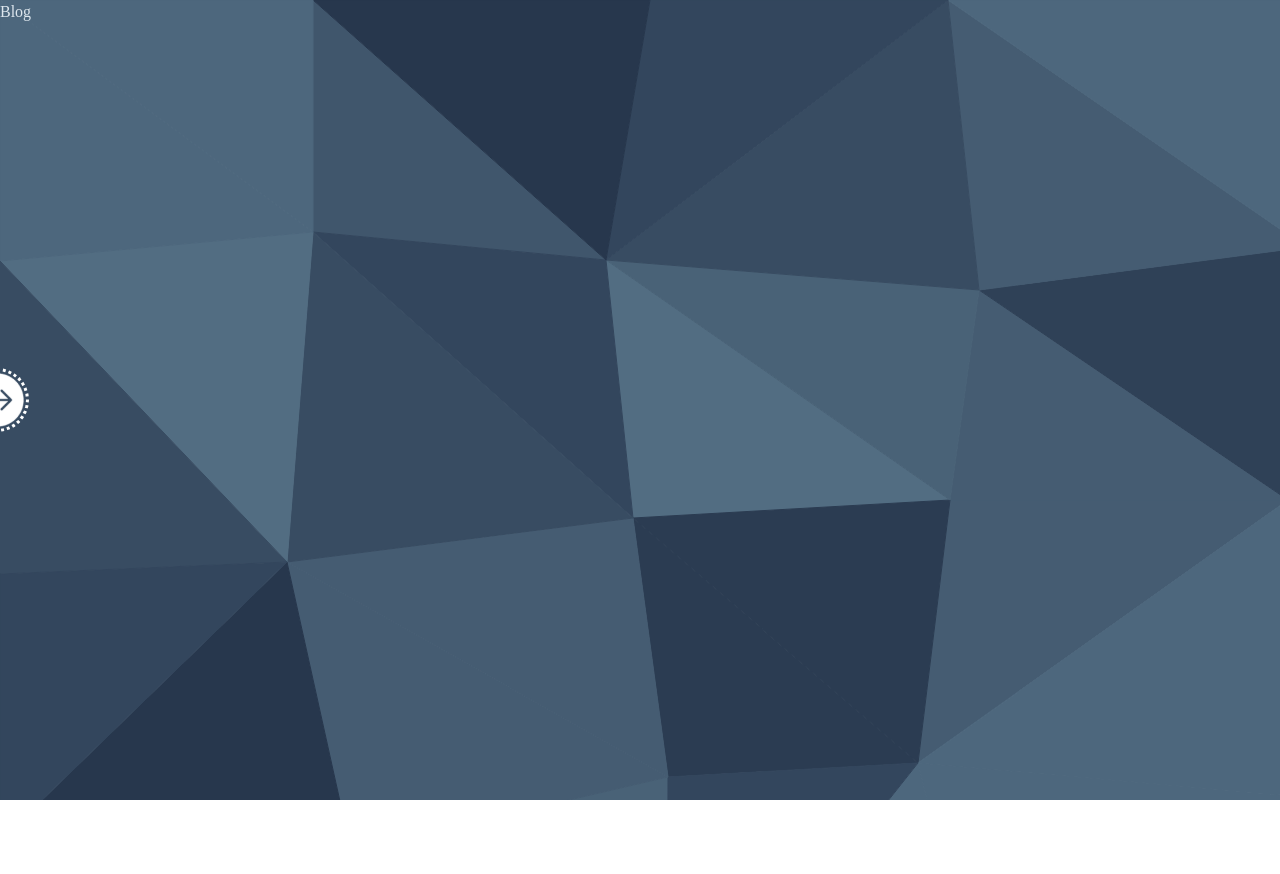
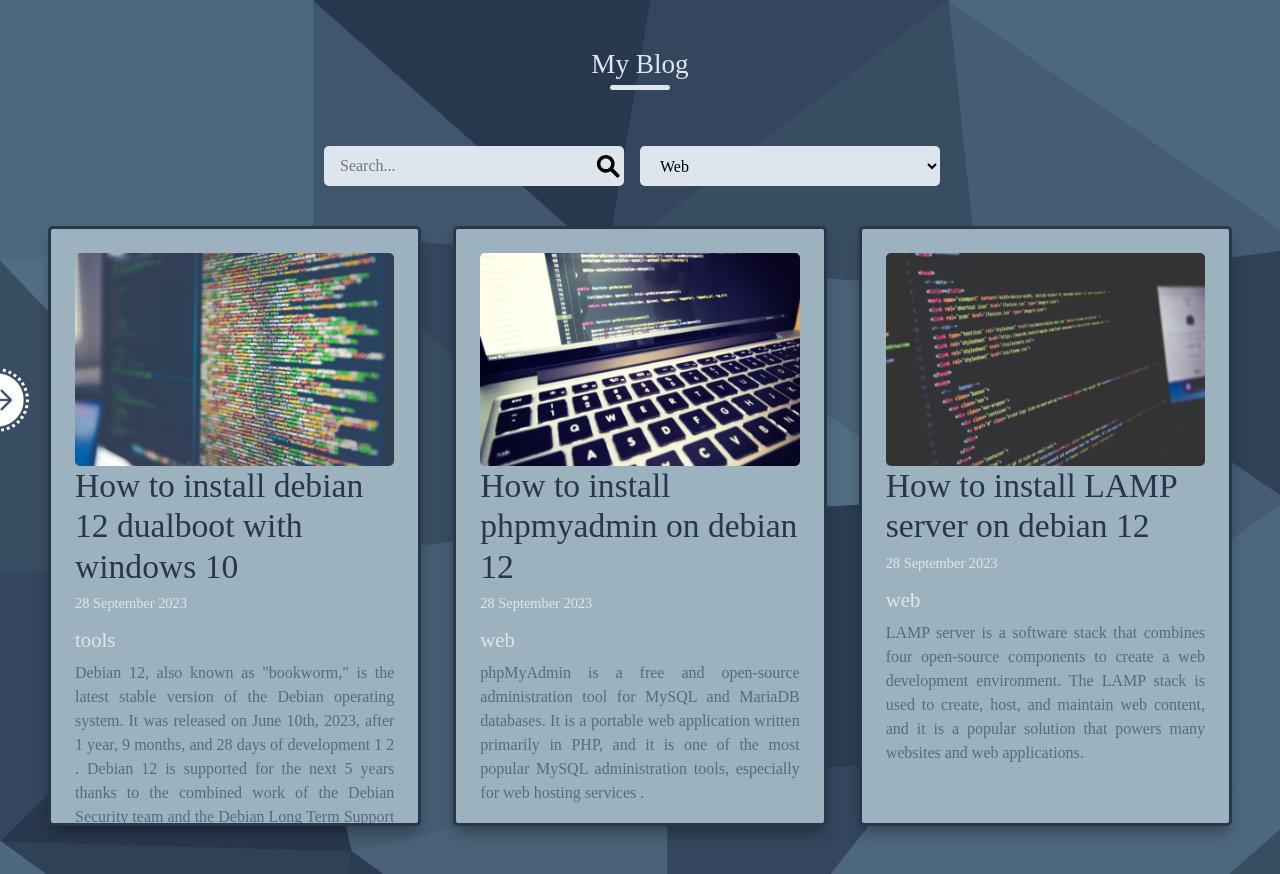
Before and after one commit to ahmadrzq/Portfolio-V5, a React (Vite) app: page /blog in a window 1280 px wide. Before the commit the page ends 800 px from the top, so only its background shows below. Built offline with nearby package versions, Linux system fonts and the light colour scheme; a web font is replaced by a local one.

Commit message:
Create blog page and using dynamic data

```diff
--- a/src/pages/Blog/Blog.css
+++ b/src/pages/Blog/Blog.css
@@ -0,0 +1,63 @@
+.blog {
+  align-items: normal;
+}
+.blog__title {
+  text-align: center;
+}
+.content__menu {
+  padding: 0.5rem;
+  display: flex;
+  justify-content: center;
+  border-radius: 5px;
+  margin-bottom: 2rem;
+}
+.search__menu {
+  position: relative;
+  width: 300px;
+  height: 40px;
+  display: flex;
+  align-items: center;
+  column-gap: 1rem;
+  border-radius: 5px;
+}
+.search__menu input {
+  font-family: inherit;
+  width: 100%;
+  height: 100%;
+  padding: 0 2rem 0 1rem;
+  background: var(--color-light-2);
+  border-radius: 5px;
+}
+.search__menu button {
+  position: absolute;
+  top: 50%;
+  transform: translateY(-50%);
+  right: 0;
+  background: transparent;
+  cursor: pointer;
+}
+.search__menu img {
+  max-width: 32px;
+}
+.filter__menu {
+  padding: 0 1rem;
+}
+.filter__menu select {
+  font-family: inherit;
+  padding: 0 1rem;
+  width: 300px;
+  height: 100%;
+  border-radius: 5px;
+  outline: none;
+  border: none;
+  background: var(--color-light-2);
+}
+.filter-option {
+  padding: 1rem 0;
+  font-size: 1rem;
+}
+.content__post {
+  display: grid;
+  grid-template-columns: repeat(3, 1fr);
+  gap: 2rem;
+}
--- a/src/pages/Blog/Blog.jsx
+++ b/src/pages/Blog/Blog.jsx
@@ -1,7 +1,76 @@
+import { useState, useEffect } from 'react'
 import './Blog.css'
+import Title from '../../components/Title/Title'
+import search from '/image/search.svg'
+import post1 from '/image/post1.png'
+import post2 from '/image/post2.png'
+import post3 from '/image/post3.png'
+import CardPost from '../../components/Card/Posts/CardPost'
 
 export default function Blog() {
+  const posts = [
+    {
+      id: 1,
+      title: 'How to install debian 12 dualboot with windows 10',
+      date: '28 September 2023',
+      description:
+        'Debian 12, also known as "bookworm," is the latest stable version of the Debian operating system. It was released on June 10th, 2023, after 1 year, 9 months, and 28 days of development 1 2 . Debian 12 is supported for the next 5 years thanks to the combined work of the Debian Security team and the Debian Long Term Support team 1 .',
+      image: post1,
+      category: 'tools',
+    },
+    {
+      id: 2,
+      title: 'How to install phpmyadmin on debian 12',
+      date: '28 September 2023',
+      description:
+        'phpMyAdmin is a free and open-source administration tool for MySQL and MariaDB databases. It is a portable web application written primarily in PHP, and it is one of the most popular MySQL administration tools, especially for web hosting services .',
+      image: post2,
+      category: 'web',
+    },
+    {
+      id: 3,
+      title: 'How to install LAMP server on debian 12',
+      date: '28 September 2023',
+      description:
+        'LAMP server is a software stack that combines four open-source components to create a web development environment. The LAMP stack is used to create, host, and maintain web content, and it is a popular solution that powers many websites and web applications.',
+      image: post3,
+      category: 'web',
+    },
+  ]
+
   return (
-    <div>Blog</div>
+    <section className="blog section">
+      <Title value="My Blog" />
+      <div className="blog__content">
+        <div className="content__menu">
+          <form className="search__menu">
+            <input type="text" placeholder="Search..." />
+            <button>
+              <img src={search} alt="" />
+            </button>
+          </form>
+          <div className="filter__menu">
+            <select name="filter" id="" >
+              <option className="filter-option" value="web">Web</option>
+              <option className="filter-option" value="design">Design</option>
+              <option className="filter-option" value="tools">Tools</option>
+            </select>
+          </div>
+        </div>
+
+        <div className="content__post">
+          {posts.map((post) => (
+            <CardPost
+              key={post.id}
+              image={post.image}
+              title={post.title}
+              date={post.date}
+              description={post.description}
+              category={post.category}
+            />
+          ))}
+        </div>
+      </div>
+    </section>
   )
 }
```
